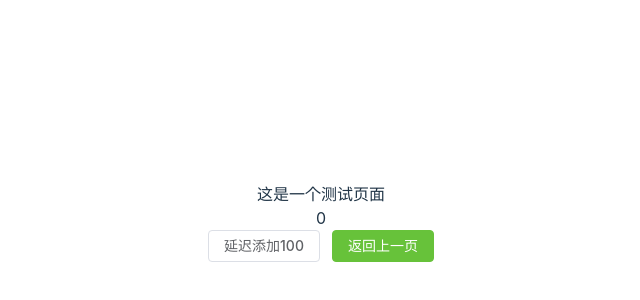
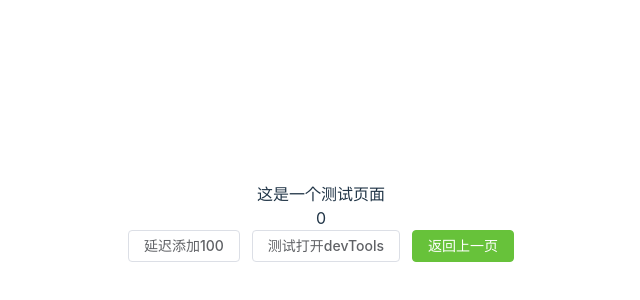
Before and after one commit to nikinikinico/electron-vite-vue3-win7, a Vue app: page /#/about in a window 1280 px wide. Shown: the part 178-478 px from the top of the page, without its empty margins (319-959 px from the left). Built offline with nearby package versions, Linux system fonts and the light colour scheme; no server answers.

Commit message:
feat: 增加ipc通信示例

```diff
--- a/src/demo/About.vue
+++ b/src/demo/About.vue
@@ -2,6 +2,7 @@
     <div>这是一个测试页面</div>
     <div>{{ basic.count }}</div>
     <el-button @click="add100Fn">延迟添加100</el-button>
+    <el-button @click="openDev">测试打开devTools</el-button>
     <GoBack></GoBack>
 </template>
 <script setup lang="ts">
@@ -10,5 +11,9 @@ const basic = useBasicStore()
 const add100Fn = async () => {
     const res = await basic.add100()
     console.log(res, '增加的值')
+
+}
+const openDev = async () => {
+    window.ipcRenderer.send('openDevtools')
 }
 </script>
```
Also changed, not shown: electron/main.ts (+9 -1 lines), 1 other file (tests, documents, lock files or other folders).
